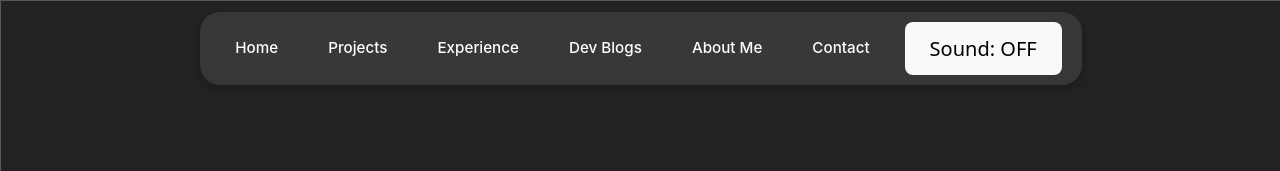
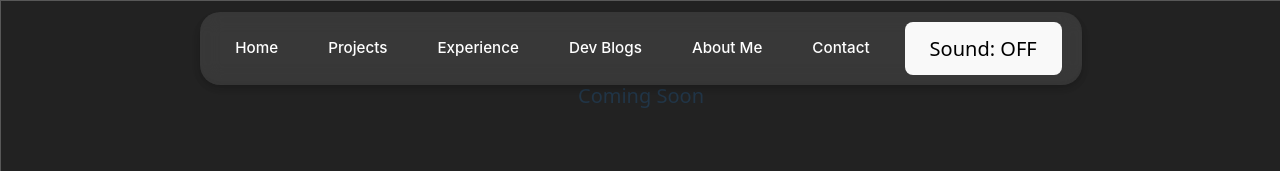
Before and after one commit to FernandoLpz0911/Personal-Webpage, a React (Vite) app in the folder PersonalWebpage/: page /DevBlogs in a window 1280 px wide. Shown: the top 171 px of the page. Built offline with nearby package versions, Linux system fonts and the light colour scheme.

Commit message:
Added temporary coming soon while I adjust it

```diff
--- a/PersonalWebpage/src/pages/DevBlogs.jsx
+++ b/PersonalWebpage/src/pages/DevBlogs.jsx
@@ -5,6 +5,7 @@ function DevBlogs() {
   return (
     <>
       <div>
+        Coming Soon
       </div>
     </>
   )
--- a/PersonalWebpage/src/pages/Experience.jsx
+++ b/PersonalWebpage/src/pages/Experience.jsx
@@ -5,7 +5,7 @@ function Experience() {
   return (
     <>
       <div>
-
+        Coming Soon
       </div>
     </>
   )
```
